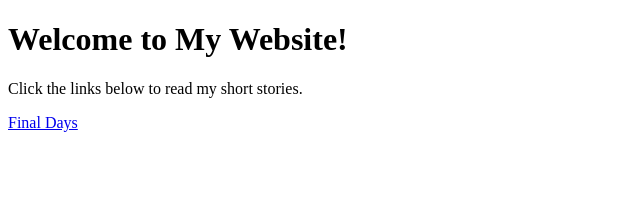
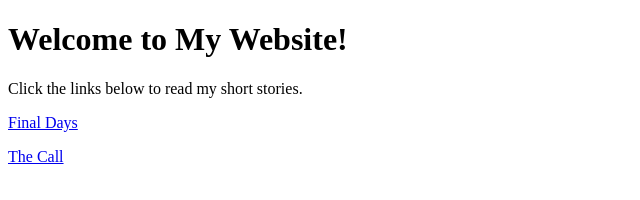
Before and after one commit to lotuswung/lotuswung.github.io, a plain HTML site: page index.html in a window 1280 px wide. Shown: the full height of the page, 0-640 px from the left. Drawn offline with Linux system fonts and the light colour scheme.

Commit message:
Update index.html

```diff
--- a/index.html
+++ b/index.html
@@ -10,7 +10,7 @@
 <p> Click the links below to read my short stories.</p>
 
 <p><a href="finaldays.htm">Final Days</a></p>
-
+    <p><a href="thecall.htm">The Call</a></p>
 
 
 </body>
```
